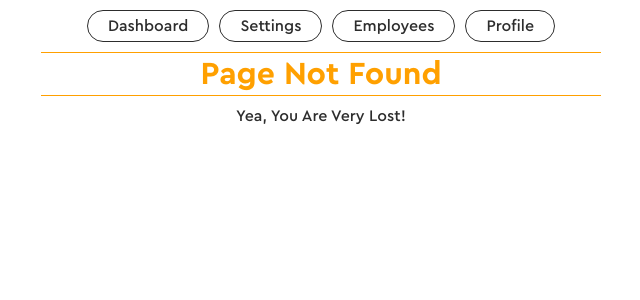
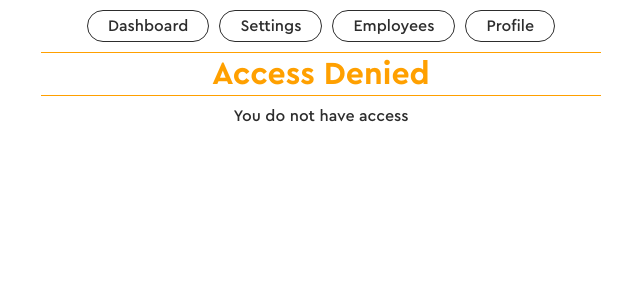
Before and after one commit to workaholic-max/architecture, a Vue app: page /access-denied in a window 1280 px wide. Before the commit this address had no page. Shown: the top 300 px of the page, without its empty margins (319-959 px from the left). Built offline with nearby package versions, Linux system fonts and the light colour scheme.

Commit message:
introducing AccessDeniedView

```diff
--- a/src/router/composables/useResolvedRoutes.js
+++ b/src/router/composables/useResolvedRoutes.js
@@ -3,25 +3,34 @@ const resolvedRoutesCache = new Map();
 export const useResolvedRoutes = () => {
     const router = useRouter();
 
-    const getResolvedRoute = (name) => {
+    const getResolvedRoute = (name, path = null) => {
         if (resolvedRoutesCache.has(name)) {
             return resolvedRoutesCache.get(name);
         }
 
-        const { href, meta } = router.resolve({ name });
+        let entry;
 
-        const entry = {
-            href: href,
-            meta: meta ?? {},
-        };
+        try {
+            const resolvedRoute = router.resolve(path !== null ? { path } : { name });
+
+            entry = {
+                href: resolvedRoute.href,
+                meta: resolvedRoute.meta ?? {},
+            };
+        } catch {
+            entry = {
+                href: null,
+                meta: {},
+            };
+        }
 
         resolvedRoutesCache.set(name, entry);
 
         return entry;
     };
 
-    const getResolvedMeta = (name) => getResolvedRoute(name).meta;
-    const getResolvedHref = (name) => getResolvedRoute(name).href;
+    const getResolvedMeta = (name, path = null) => getResolvedRoute(name, path).meta;
+    const getResolvedHref = (name, path = null) => getResolvedRoute(name, path).href;
 
     return { getResolvedMeta, getResolvedHref };
 };
--- a/src/router/fallback/route-names.js
+++ b/src/router/fallback/route-names.js
@@ -1,5 +1,6 @@
 const ROOT = 'fallback';
 
 export const FALLBACK_ROUTE_NAMES = {
+    ACCESS_DENIED: `${ROOT}.access-denied`,
     NOT_FOUND: `${ROOT}.not-found`,
 };
--- a/src/router/fallback/routes.js
+++ b/src/router/fallback/routes.js
@@ -1,7 +1,14 @@
 import { FALLBACK_ROUTE_NAMES } from '@router/fallback/route-names.js';
+import AccessDeniedView from '@router/fallback/views/access-denied/AccessDeniedView.vue';
 import NotFoundView from '@router/fallback/views/not-found/NotFoundView.vue';
 
 export const fallbackRoutes = [
+    {
+        path: '/access-denied',
+        name: FALLBACK_ROUTE_NAMES.ACCESS_DENIED,
+        component: AccessDeniedView,
+        meta: { title: 'Access Denied' },
+    },
     {
         path: '/:pathMatch(.*)*',
         name: FALLBACK_ROUTE_NAMES.NOT_FOUND,
--- /dev/null
+++ b/src/router/fallback/views/access-denied/AccessDeniedView.vue
@@ -0,0 +1,44 @@
+<script setup>
+import { useResolvedRoutes } from '@router/composables/useResolvedRoutes.js';
+
+import BaseLayout from '@shared/layouts/BaseLayout.vue';
+
+const route = useRoute();
+
+const { getResolvedMeta } = useResolvedRoutes();
+
+// ───────────────────────────────────────────────────────
+// Access denied state
+// ───────────────────────────────────────────────────────
+
+const deniedRoute = computed(() => {
+    const { deniedPath, deniedName } = route.query;
+
+    if (!deniedPath || !deniedName) {
+        return null;
+    }
+
+    return {
+        path: deniedPath,
+        name: deniedName,
+    };
+});
+
+const accessDeniedMessage = computed(() => {
+    const baseMessage = 'You do not have access';
+
+    if (deniedRoute.value === null) {
+        return baseMessage;
+    }
+
+    const { name, path } = deniedRoute.value;
+
+    const { title } = getResolvedMeta(name, path);
+
+    return `${baseMessage} to "${title || path}"`;
+});
+</script>
+
+<template>
+    <BaseLayout>{{ accessDeniedMessage }}</BaseLayout>
+</template>
--- a/src/router/guards/fragments/auth.js
+++ b/src/router/guards/fragments/auth.js
@@ -10,7 +10,7 @@ export const authGuard = ({ to, employee }) => {
         if (to.name !== AUTH_ROUTE_NAMES.LOGIN) {
             return {
                 name: AUTH_ROUTE_NAMES.LOGIN,
-                query: { come_from: window.location.href },
+                query: { from: window.location.href },
             };
         }
 
--- a/src/router/guards/fragments/permission.js
+++ b/src/router/guards/fragments/permission.js
@@ -1,15 +1,17 @@
-import { routeAccessDeniedService } from '@router/services/route-access-denied.service.js';
+import { FALLBACK_ROUTE_NAMES } from '@router/fallback/route-names.js';
 import { canAccessRoute } from '@router/utils/permission.js';
 
-import { DASHBOARD_ROUTE_NAME } from '@domains/dashboard/routes/route-names.js';
-
 export const permissionGuard = ({ to, employee }) => {
-    const { title, permission } = to.meta ?? {};
+    const { permission } = to.meta ?? {};
 
     if (!canAccessRoute(employee, permission)) {
-        routeAccessDeniedService.report(title);
-
-        return { name: DASHBOARD_ROUTE_NAME };
+        return {
+            name: FALLBACK_ROUTE_NAMES.ACCESS_DENIED,
+            query: {
+                deniedPath: to.path,
+                deniedName: to.name,
+            },
+        };
     }
 
     return null;
--- a/src/router/init.js
+++ b/src/router/init.js
@@ -1,6 +1,5 @@
 import router from '@router';
 import { resolveGuards } from '@router/guards/index.js';
-import { routeAccessDeniedService } from '@router/services/route-access-denied.service.js';
 
 import { EMPLOYEES_PERMISSION_KEYS } from '@domains/employees/configs/permissions.js';
 
@@ -10,7 +9,6 @@ const EMPLOYEE_MOCK_DATA = {
     role: EMPLOYEE_ROLES.MANAGER,
     permissions: {
         [EMPLOYEES_PERMISSION_KEYS.VIEW]: true,
-        [EMPLOYEES_PERMISSION_KEYS.MANAGE]: true,
     },
 };
 
@@ -21,9 +19,5 @@ export const initRouter = (app) => {
         return resolveGuards(to, EMPLOYEE_MOCK_DATA);
     });
 
-    router.afterEach(() => {
-        routeAccessDeniedService.notify();
-    });
-
     app.use(router);
 };
--- a/src/router/services/route-access-denied.service.js
+++ /dev/null
@@ -1,17 +0,0 @@
-import { notificationService } from '@shared/services/notification.service.js';
-
-let pendingPageLabel = null;
-
-export const routeAccessDeniedService = {
-    report: (pageLabel) => {
-        pendingPageLabel = pageLabel;
-    },
-
-    notify: () => {
-        if (!pendingPageLabel) return;
-
-        notificationService.notify(`${pendingPageLabel} access denied`);
-
-        pendingPageLabel = null;
-    },
-};
```
